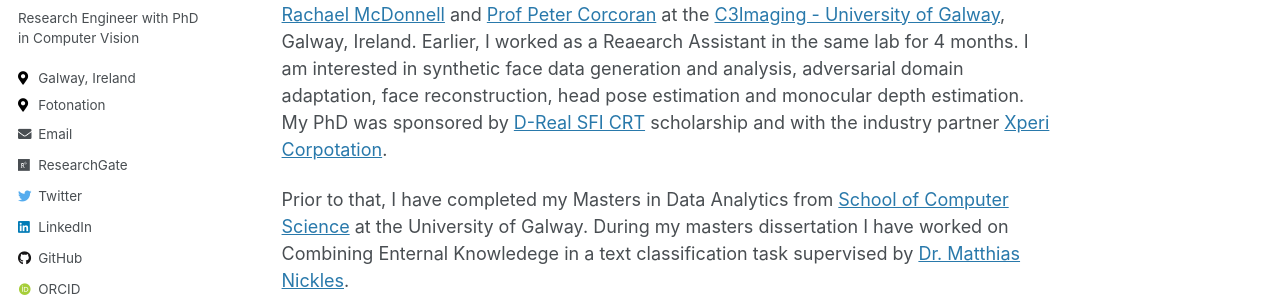
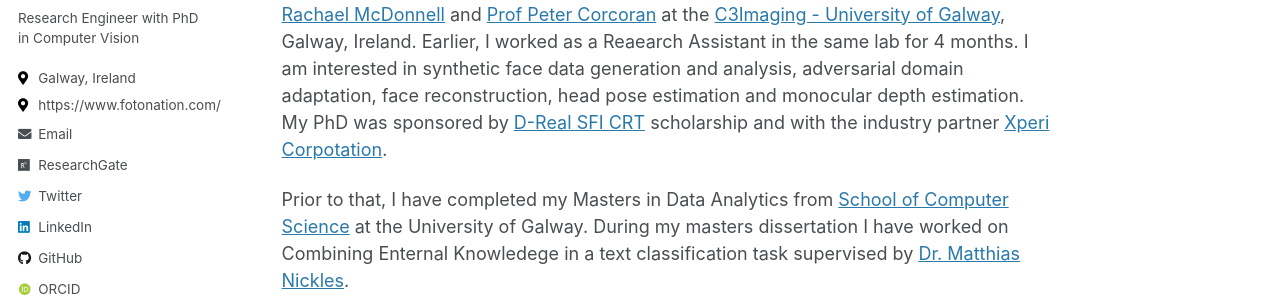
Before and after one commit to shubhajitbasak/shubhajitbasak.github.io, a Jekyll site: the page built from _pages/about.md, in a window 1280 px wide. Shown: the part 318-615 px from the top of the page. Built offline with Jekyll 4.4.1, drawn with Linux system fonts in a browser that asks for light colours; some web fonts are replaced; some of the changed lines change nothing that is shown.

Commit message:
Update _config.yml

```diff
--- a/_config.yml
+++ b/_config.yml
@@ -86,7 +86,7 @@ author:
   avatar           : "profile.png"
   bio              : "Research Engineer with PhD in Computer Vision"
   location         : "Galway, Ireland"
-  employer         : "Fotonation"
+  employer         : "https://www.fotonation.com/"
   pubmed           :
   orcid            : "https://orcid.org/0000-0002-4078-874X"
   googlescholar    : "https://scholar.google.com/citations?user=P6z4UM4AAAAJ&hl=en"
```
